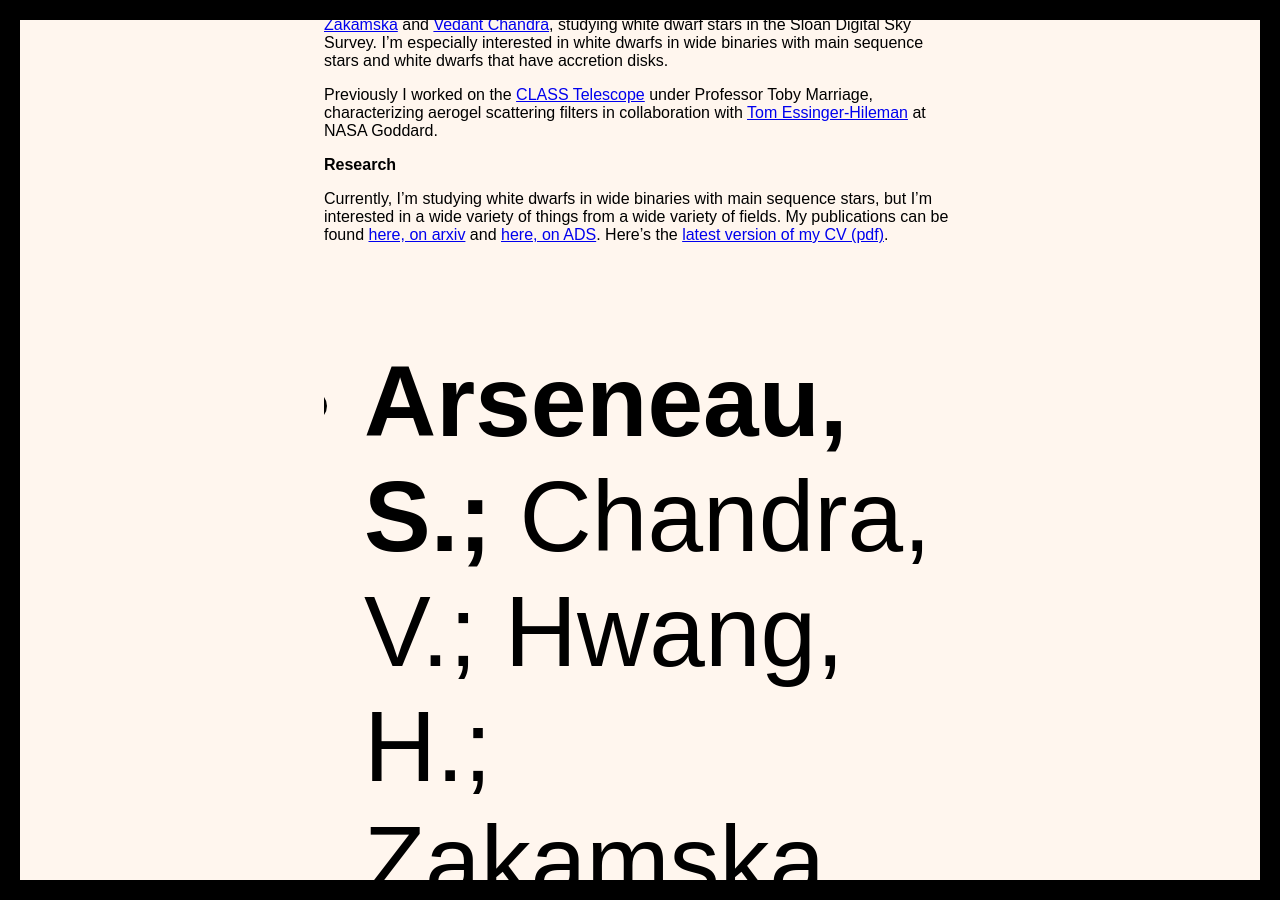
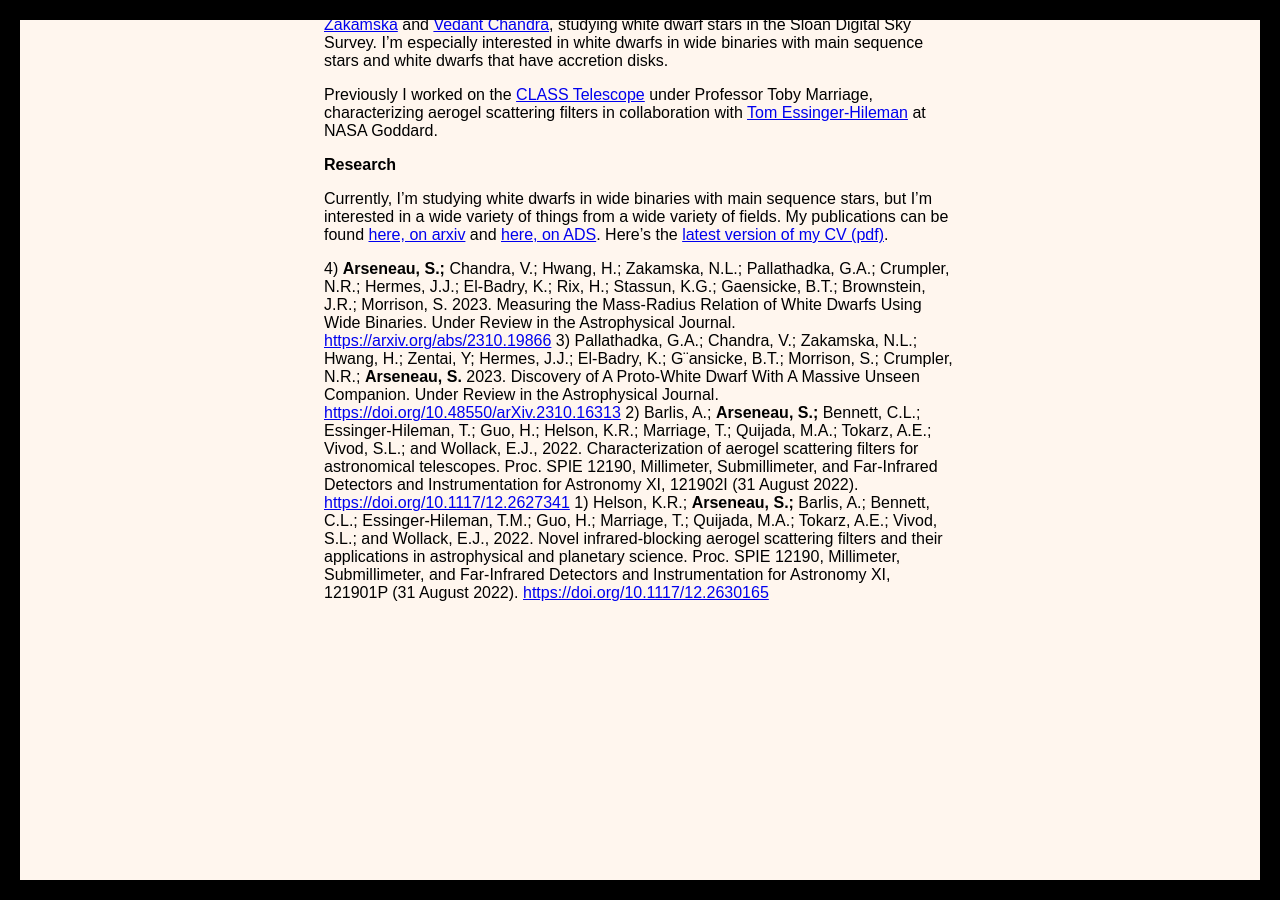
Before and after one commit to stefanarseneau/stefanarseneau.github.io, a Jekyll site: the page built from index.markdown, in a window 1280 px wide and 900 px high, scrolled down 469 px. Built offline with Jekyll 4.4.1, drawn with Linux system fonts in a browser that asks for light colours; some of the changed text lies outside the part shown.

Commit message:
Update index.markdown

```diff
--- a/index.markdown
+++ b/index.markdown
@@ -16,7 +16,7 @@ Previously I worked on the [CLASS Telescope](https://sites.krieger.jhu.edu/class
 
 Currently, I'm studying white dwarfs in wide binaries with main sequence stars, but I'm interested in a wide variety of things from a wide variety of fields. My publications can be found [here, on arxiv](https://arxiv.org/search/?query=Arseneau%2C+S&searchtype=author&source=header) and [here, on ADS](https://ui.adsabs.harvard.edu/search/q=%20author%3A%22Stefan%20Arseneau%22&sort=date%20desc%2C%20bibcode%20desc&p_=0). Here's the [latest version of my CV (pdf)](assets/cv_phys.pdf).
 
-* **Arseneau, S.;** Chandra, V.; Hwang, H.; Zakamska, N.L.; Pallathadka, G.A.; Crumpler, N.R.; Hermes, J.J.; El-Badry, K.; Rix, H.; Stassun, K.G.; Gaensicke, B.T.; Brownstein, J.R.; Morrison, S. 2023. Measuring the Mass-Radius Relation of White Dwarfs Using Wide Binaries. Under Review in the Astrophysical Journal. [https://arxiv.org/abs/2310.19866](https://arxiv.org/abs/2310.19866)
-* Pallathadka, G.A.; Chandra, V.; Zakamska, N.L.; Hwang, H.; Zentai, Y; Hermes, J.J.; El-Badry, K.; G¨ansicke, B.T.; Morrison, S.; Crumpler, N.R.; **Arseneau, S.** 2023. Discovery of A Proto-White Dwarf With A Massive Unseen Companion. Under Review in the Astrophysical Journal. [https://doi.org/10.48550/arXiv.2310.16313](https://doi.org/10.48550/arXiv.2310.16313)
-* Barlis, A.; **Arseneau, S.;** Bennett, C.L.; Essinger-Hileman, T.; Guo, H.; Helson, K.R.; Marriage, T.; Quijada, M.A.; Tokarz, A.E.; Vivod, S.L.; and Wollack, E.J., 2022. Characterization of aerogel scattering filters for astronomical telescopes. Proc. SPIE 12190, Millimeter, Submillimeter, and Far-Infrared Detectors and Instrumentation for Astronomy XI, 121902I (31 August 2022). [https://doi.org/10.1117/12.2627341](https://doi.org/10.1117/12.2627341)
-* Helson, K.R.; **Arseneau, S.;** Barlis, A.; Bennett, C.L.; Essinger-Hileman, T.M.; Guo, H.; Marriage, T.; Quijada, M.A.; Tokarz, A.E.; Vivod, S.L.; and Wollack, E.J., 2022. Novel infrared-blocking aerogel scattering filters and their applications in astrophysical and planetary science. Proc. SPIE 12190, Millimeter, Submillimeter, and Far-Infrared Detectors and Instrumentation for Astronomy XI, 121901P (31 August 2022). [https://doi.org/10.1117/12.2630165](https://doi.org/10.1117/12.2630165)
+4) **Arseneau, S.;** Chandra, V.; Hwang, H.; Zakamska, N.L.; Pallathadka, G.A.; Crumpler, N.R.; Hermes, J.J.; El-Badry, K.; Rix, H.; Stassun, K.G.; Gaensicke, B.T.; Brownstein, J.R.; Morrison, S. 2023. Measuring the Mass-Radius Relation of White Dwarfs Using Wide Binaries. Under Review in the Astrophysical Journal. [https://arxiv.org/abs/2310.19866](https://arxiv.org/abs/2310.19866)
+3) Pallathadka, G.A.; Chandra, V.; Zakamska, N.L.; Hwang, H.; Zentai, Y; Hermes, J.J.; El-Badry, K.; G¨ansicke, B.T.; Morrison, S.; Crumpler, N.R.; **Arseneau, S.** 2023. Discovery of A Proto-White Dwarf With A Massive Unseen Companion. Under Review in the Astrophysical Journal. [https://doi.org/10.48550/arXiv.2310.16313](https://doi.org/10.48550/arXiv.2310.16313)
+2) Barlis, A.; **Arseneau, S.;** Bennett, C.L.; Essinger-Hileman, T.; Guo, H.; Helson, K.R.; Marriage, T.; Quijada, M.A.; Tokarz, A.E.; Vivod, S.L.; and Wollack, E.J., 2022. Characterization of aerogel scattering filters for astronomical telescopes. Proc. SPIE 12190, Millimeter, Submillimeter, and Far-Infrared Detectors and Instrumentation for Astronomy XI, 121902I (31 August 2022). [https://doi.org/10.1117/12.2627341](https://doi.org/10.1117/12.2627341)
+1) Helson, K.R.; **Arseneau, S.;** Barlis, A.; Bennett, C.L.; Essinger-Hileman, T.M.; Guo, H.; Marriage, T.; Quijada, M.A.; Tokarz, A.E.; Vivod, S.L.; and Wollack, E.J., 2022. Novel infrared-blocking aerogel scattering filters and their applications in astrophysical and planetary science. Proc. SPIE 12190, Millimeter, Submillimeter, and Far-Infrared Detectors and Instrumentation for Astronomy XI, 121901P (31 August 2022). [https://doi.org/10.1117/12.2630165](https://doi.org/10.1117/12.2630165)
```
